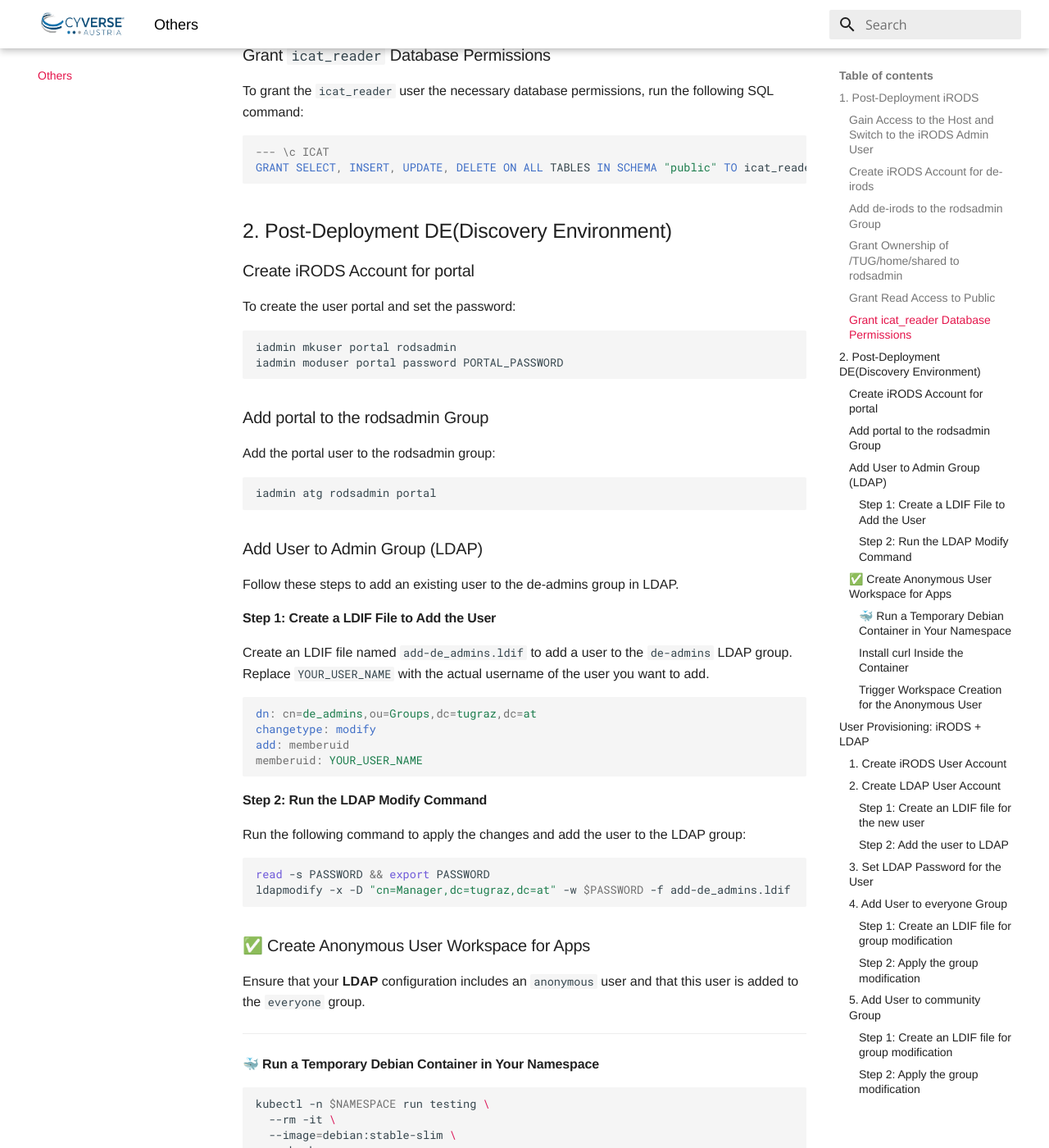
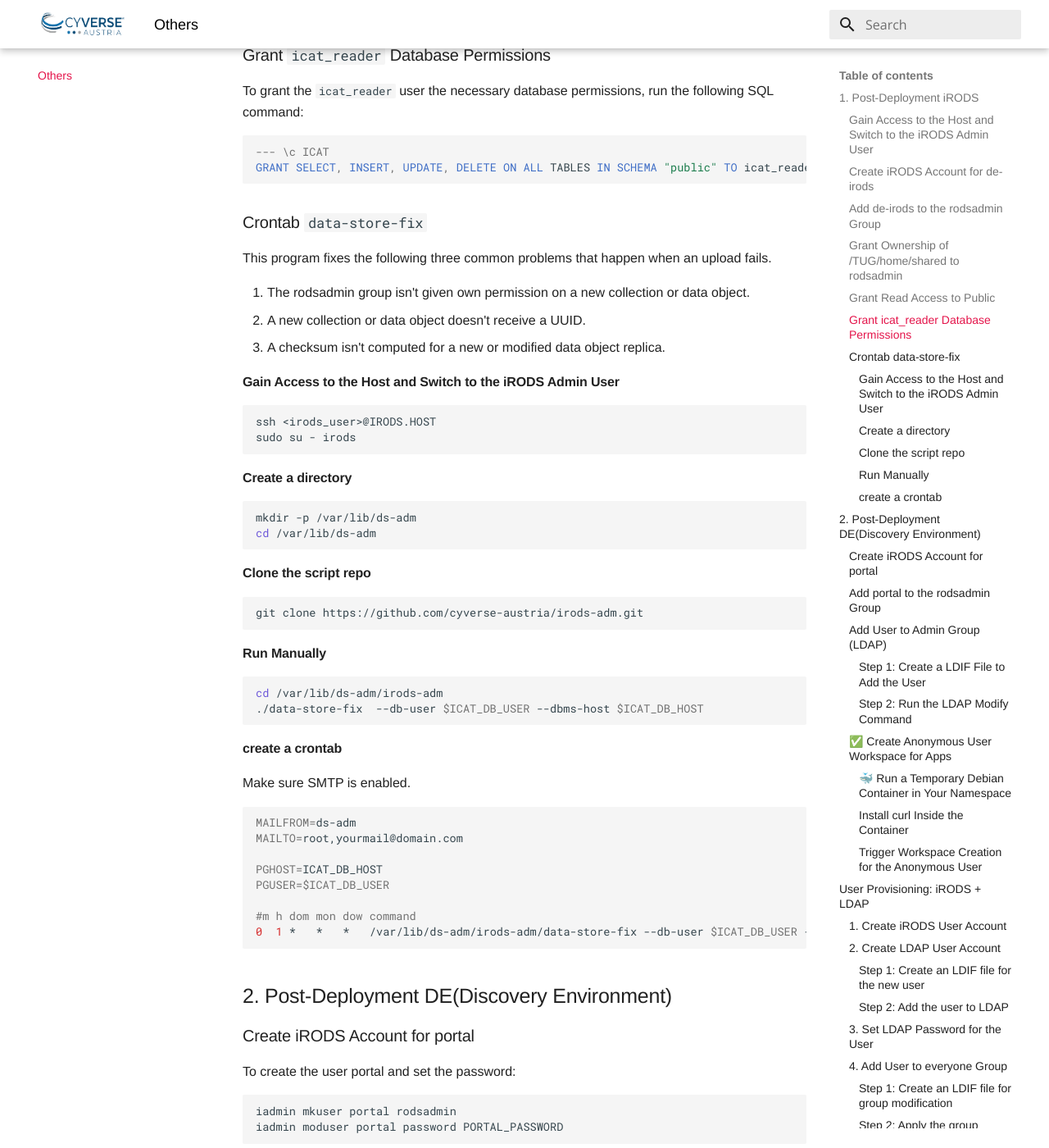
Before and after one commit to cyverse-austria/docs, an MkDocs documentation site: the page built from docs/others/main.md, in a window 1280 px wide and 1400 px high, scrolled down 1052 px. Shown: the whole window at 82% size. Built offline with MkDocs 1.6.1 and Material for MkDocs 9.7.7, drawn with Linux system fonts in a browser that asks for light colours.

Commit message:
irods: data-store-fix

````diff
--- a/docs/others/main.md
+++ b/docs/others/main.md
@@ -1,5 +1,4 @@
 # Post-Deployment Steps
-
 
 ## 1. Post-Deployment iRODS
 
@@ -48,6 +47,58 @@ To grant the `icat_reader` user the necessary database permissions, run the foll
 ```sql
 --- \c ICAT
 GRANT SELECT, INSERT, UPDATE, DELETE ON ALL TABLES IN SCHEMA "public" TO icat_reader;
+```
+
+### Crontab `data-store-fix`
+
+This program fixes the following three common problems that happen when an
+upload fails.
+
+1. The rodsadmin group isn't given own permission on a new collection or data
+   object.
+2. A new collection or data object doesn't receive a UUID.
+3. A checksum isn't computed for a new or modified data object replica.
+
+#### Gain Access to the Host and Switch to the iRODS Admin User
+
+```bash
+ssh <irods_user>@IRODS.HOST
+sudo su - irods
+```
+
+#### Create a directory
+
+```bash
+mkdir -p /var/lib/ds-adm
+cd /var/lib/ds-adm
+```
+
+#### Clone the script repo
+
+```bash
+git clone https://github.com/cyverse-austria/irods-adm.git
+```
+
+#### Run Manually
+
+```bash
+cd /var/lib/ds-adm/irods-adm
+./data-store-fix  --db-user $ICAT_DB_USER --dbms-host $ICAT_DB_HOST
+```
+
+#### create a **crontab**
+
+Make sure SMTP is enabled.
+
+```bash
+MAILFROM=ds-adm
+MAILTO=root,yourmail@domain.com
+
+PGHOST=ICAT_DB_HOST
+PGUSER=$ICAT_DB_USER
+
+#m h dom mon dow command
+0  1 *   *   *   /var/lib/ds-adm/irods-adm/data-store-fix --db-user $ICAT_DB_USER --dbms-host $ICAT_DB_HOST
 ```
 
 ## 2. Post-Deployment DE(Discovery Environment)
````
